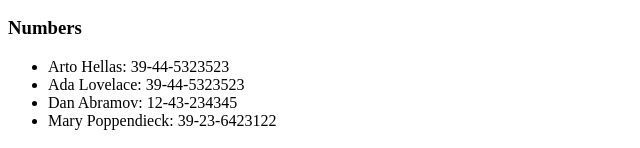
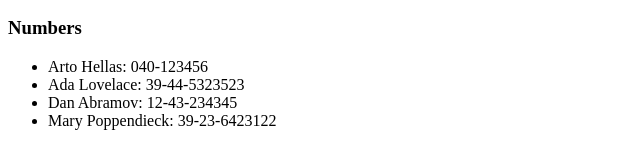
Before and after one commit to drewlee/fullstackopen, a React (Vite) app in the folder exercises/part2/phonebook/: page / in a window 1280 px wide. Shown: the part 212-360 px from the top of the page, without its empty margins (0-640 px from the left). Built offline with nearby package versions, Linux system fonts and the light colour scheme; data requests are answered from the project's data file.

Commit message:
Completes exercise 2.11

```diff
--- /dev/null
+++ b/exercises/part2/phonebook/db.json
@@ -0,0 +1,24 @@
+{
+  "persons": [
+    {
+      "name": "Arto Hellas",
+      "number": "040-123456",
+      "id": "1"
+    },
+    {
+      "name": "Ada Lovelace",
+      "number": "39-44-5323523",
+      "id": "2"
+    },
+    {
+      "name": "Dan Abramov",
+      "number": "12-43-234345",
+      "id": "3"
+    },
+    {
+      "name": "Mary Poppendieck",
+      "number": "39-23-6423122",
+      "id": "4"
+    }
+  ]
+}
--- a/exercises/part2/phonebook/package.json
+++ b/exercises/part2/phonebook/package.json
@@ -7,9 +7,11 @@
     "dev": "vite",
     "build": "vite build",
     "lint": "eslint .",
-    "preview": "vite preview"
+    "preview": "vite preview",
+    "server": "json-server -p 3001 db.json"
   },
   "dependencies": {
+    "axios": "^1.13.6",
     "react": "^19.2.0",
     "react-dom": "^19.2.0"
   },
@@ -22,6 +24,7 @@
     "eslint-plugin-react-hooks": "^7.0.1",
     "eslint-plugin-react-refresh": "^0.4.24",
     "globals": "^16.5.0",
+    "json-server": "^1.0.0-beta.12",
     "vite": "^7.3.1"
   }
 }
--- a/exercises/part2/phonebook/src/App.jsx
+++ b/exercises/part2/phonebook/src/App.jsx
@@ -1,16 +1,20 @@
-import { useState } from 'react'
+import axios from 'axios'
+import { useState, useEffect } from 'react'
 import Filter from './components/Filter'
 import PersonForm from './components/PersonForm'
 import Persons from './components/Persons'
 
 const App = () => {
-  const [persons, setPersons] = useState([
-    { name: 'Arto Hellas', number: '39-44-5323523', id: 1 },
-    { name: 'Ada Lovelace', number: '39-44-5323523', id: 2 },
-    { name: 'Dan Abramov', number: '12-43-234345', id: 3 },
-    { name: 'Mary Poppendieck', number: '39-23-6423122', id: 4 }
-  ])
+  const [persons, setPersons] = useState([])
   const [filter, setFilter] = useState('')
+
+  useEffect(() => {
+    axios
+      .get('http://localhost:3001/persons')
+      .then(response => {
+        setPersons(response.data)
+      })
+  }, [])
 
   const setNewPerson = (name, number) => {
     const newEntry = {
```
Also changed, not shown: 1 other file (tests, documents, lock files or other folders).
